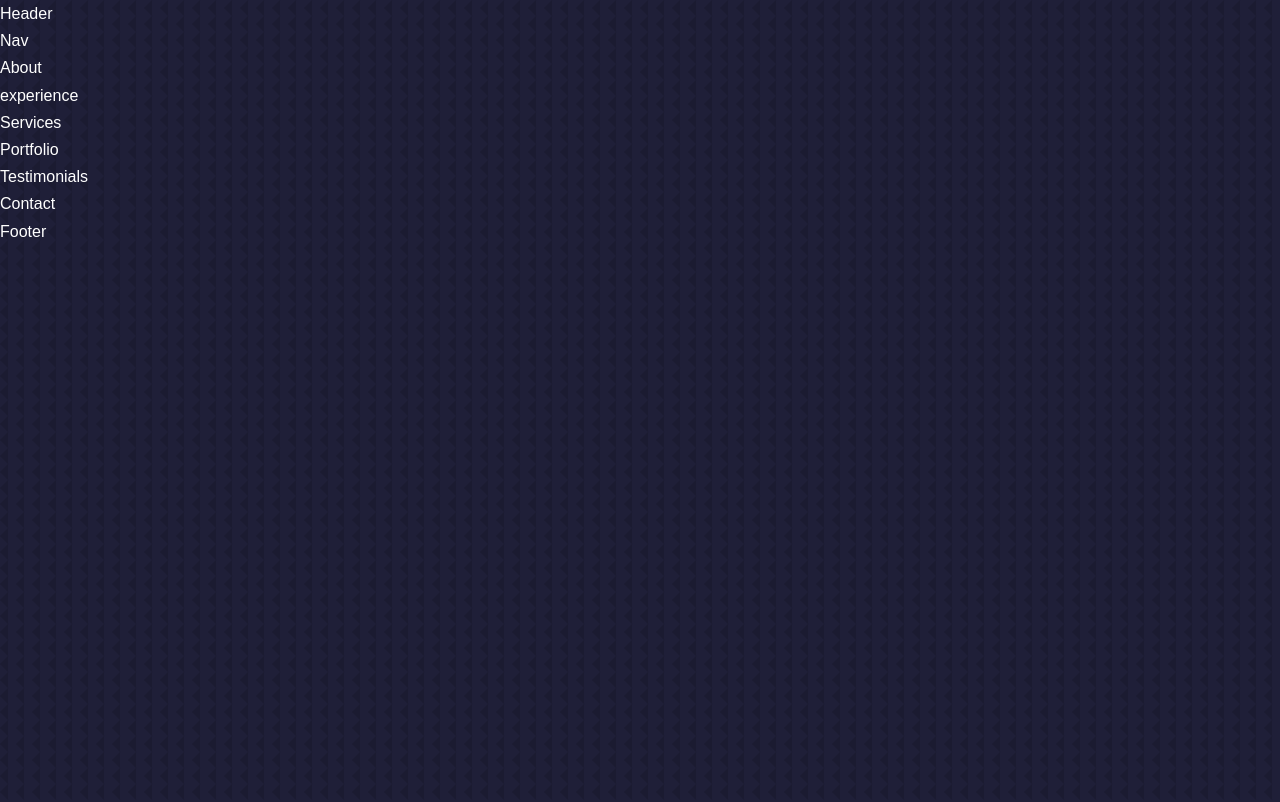
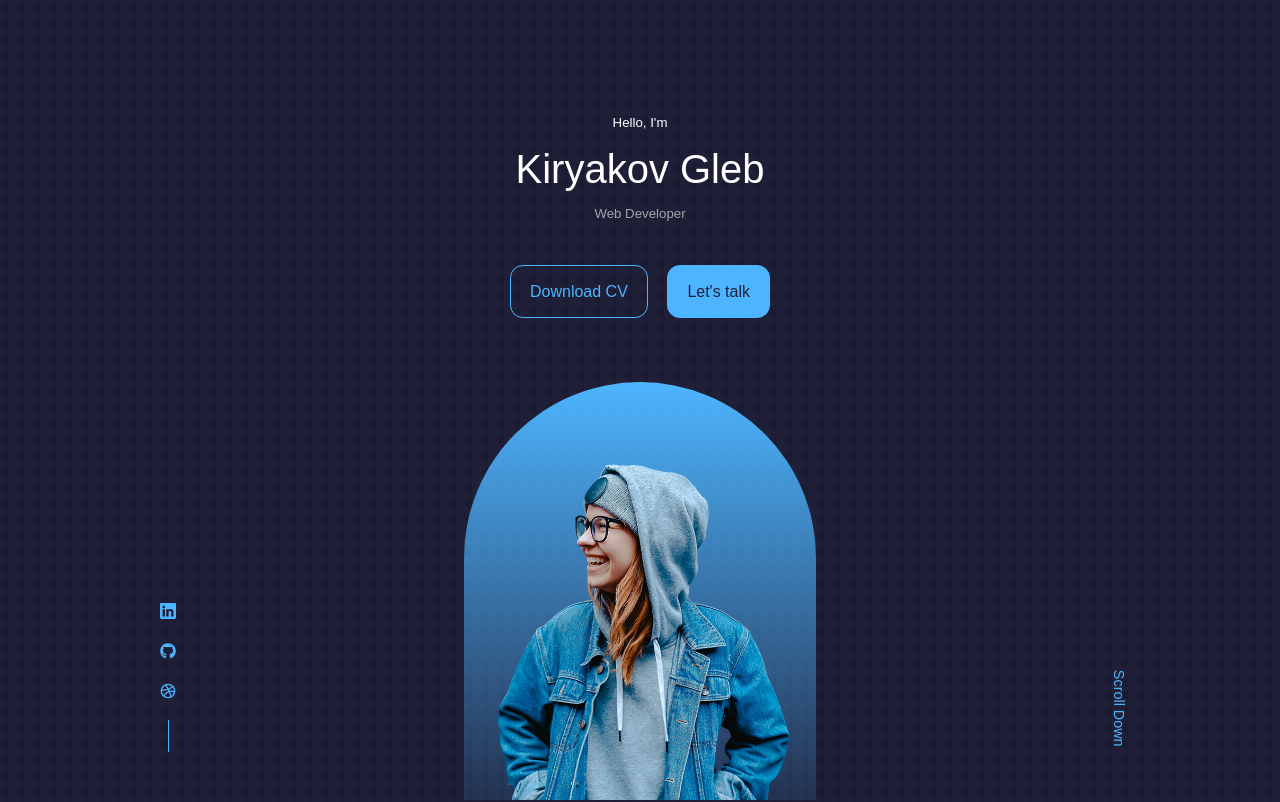
Before and after one commit to Faitsumaru/PortfolioSite, a React (Create React App) app: page / in a window 1280 px wide. Shown: the top 802 px of the page. Built offline with nearby package versions, Linux system fonts and the light colour scheme.

Commit message:
<header> block is done

```diff
--- a/package.json
+++ b/package.json
@@ -8,8 +8,10 @@
     "@testing-library/user-event": "^13.5.0",
     "browser-sync": "^2.27.9",
     "eslint-config-react-app": "^6.0.0",
+    "eslint-plugin-jest": "^24.7.0",
     "react": "^17.0.2",
     "react-dom": "^17.0.2",
+    "react-icons": "^4.3.1",
     "react-scripts": "5.0.0",
     "scss": "^0.2.4",
     "web-vitals": "^2.1.4"
--- /dev/null
+++ b/src/components/header/CTA.jsx
@@ -0,0 +1,13 @@
+import React from 'react'
+import CV from '../../assets/cv.pdf'
+
+const CTA = () => { //header buttons
+  return (
+    <div className="cta">
+        <a href={CV} download className='btn'>Download CV</a>
+        <a href="#contact" className='btn btn-primary'>Let's talk</a>
+    </div>
+  )
+}
+
+export default CTA
--- a/src/components/header/Header.jsx
+++ b/src/components/header/Header.jsx
@@ -1,9 +1,26 @@
 import React from 'react'
 import './header.scss'
+import CTA from './CTA'
+import ME from '../../assets/me.png'
+import HeaderSocials from './HeaderSocials'
 
 const Header = () => {
   return (
-    <div>Header</div>
+    <header>
+      <div className="container header__container">
+        <h5>Hello, I'm</h5>
+        <h1>Kiryakov Gleb</h1>
+        <h5 className="text-light">Web Developer</h5>
+        <CTA />
+        <HeaderSocials />
+
+        <div className="me">
+          <img src={ME} alt="me" />
+        </div>
+
+        <a href="#contact" className='scroll__down'>Scroll Down</a>
+      </div>
+    </header>
   )
 }
 
--- /dev/null
+++ b/src/components/header/HeaderSocials.jsx
@@ -0,0 +1,16 @@
+import React from 'react'
+import {BsLinkedin} from 'react-icons/bs'
+import {FaGithub} from 'react-icons/fa'
+import {FiDribbble} from 'react-icons/fi'
+
+const HeaderSocials = () => {
+  return (
+    <div className="header__socials">
+        <a href="https://linkedin.com" target="_blank"><BsLinkedin/></a>
+        <a href="https://github.com" target="_blank"><FaGithub/></a>
+        <a href="https://dribbble.com" target="_blank"><FiDribbble/></a>
+    </div>
+  )
+}
+
+export default HeaderSocials
--- a/src/components/header/header.scss
+++ b/src/components/header/header.scss
@@ -0,0 +1,77 @@
+header {
+    height: 100vh;
+    padding-top: 7rem;
+    overflow: hidden;
+}
+
+.header {
+    &__container {
+        text-align: center;
+        height: 100%;
+        position: relative;
+    }
+
+    &__socials {
+        display: flex;
+        flex-direction: column;
+        align-items: center;
+        gap: 0.8rem;
+        position: absolute;
+        left: 0;
+        bottom: 3rem;
+        &::after {
+            content: '';
+            width: 1px;
+            height: 2rem;
+            background: var(--color-primary);
+        }
+    }
+}
+
+.cta {
+    margin-top: 2.5rem;
+    display: flex;
+    gap: 1.2rem;
+    justify-content: center;
+}
+
+.me {
+    background: linear-gradient(var(--color-primary), transparent);
+    overflow: hidden;
+    width: 22rem;
+    height: 30rem;
+    position: absolute;
+    left: calc(50% - 11rem);
+    border-radius: 12rem 12rem 0 0;
+    padding: 5rem 1.5rem 1.5rem 1.5rem;
+    margin-top: 4rem;
+}
+
+.scroll {
+    &__down {
+        position: absolute;
+        right: -2.3rem;
+        bottom: 5rem;
+        transform: rotate(90deg);
+        font-weight: 200;
+        font-size: 0.9rem;
+    }
+}
+
+/* =============== MEDIA QUERIES (MEDIUM DEVICES) =============== */
+@media screen and (max-width: 1024px) {
+    header {
+        height: 68vh;
+    }
+}
+
+/* =============== MEDIA QUERIES (SMALL DEVICES) =============== */
+@media screen and (max-width: 600px) {
+    header {
+        height: 100vh;
+    }
+    .header__socials,
+    .scroll__down {
+        display: none;
+    }
+}
--- a/src/index.scss
+++ b/src/index.scss
@@ -15,7 +15,7 @@
     --color-white: #fff;
     --color-light: rgba(255, 255, 255, 0.6);
 
-    --transition: all 400ms ease;
+    --transition: all .5s ease-in;
 
     --container-width-lg: 75%;
     --container-width-md: 86%;
@@ -77,13 +77,18 @@
     transition: var(--transition);
 }
 
+a:hover {
+    color: var(--color-white);
+}
+
 .btn {
     width: max-content;
     display: inline-block;
     color: var(--color-primary);
     padding: 0.75rem 1.2rem;
     cursor: pointer;
-    border-radius: 1px solid var(--color-primary);
+    border: 1px solid var(--color-primary);
+    border-radius: .8rem;
     transition: var(--transition);
 }
 
```
Also changed, not shown: 2 other files (tests, documents, lock files or other folders).
